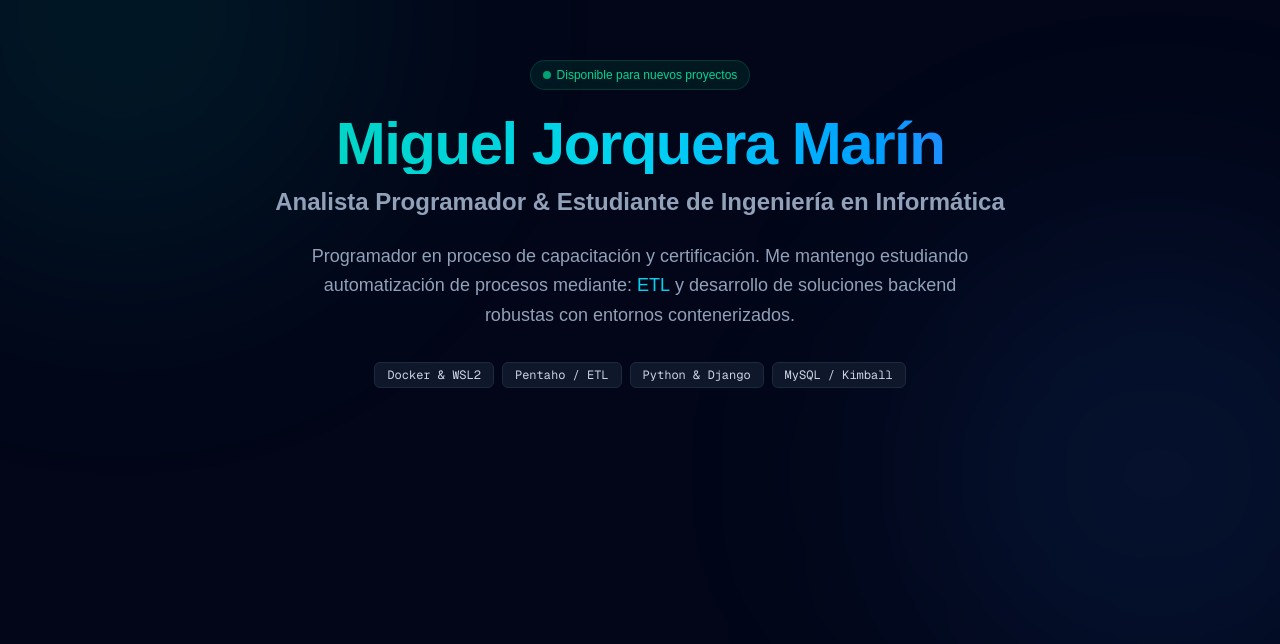
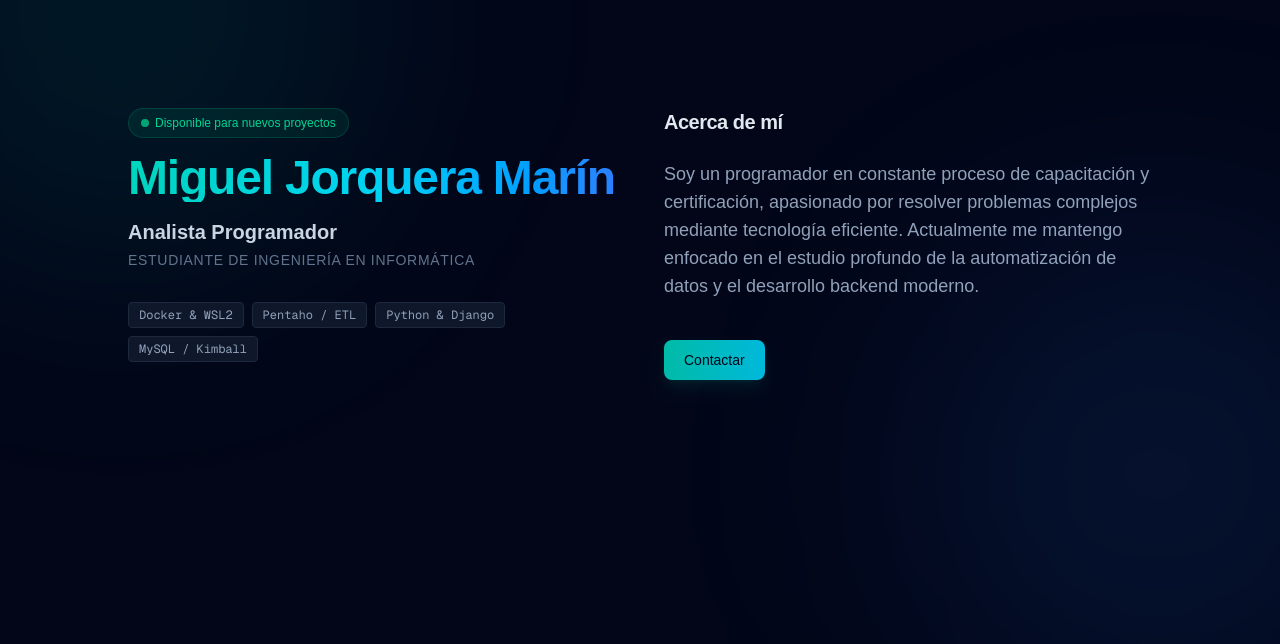
Before and after one commit to Mikhassdev/mi-cv-web, a Next.js app: page / in a window 1280 px wide. Shown: the part 156-800 px from the top of the page. Built offline with nearby package versions, Linux system fonts and the light colour scheme.

Commit message:
Tercer commit: Estructuración de datos y Acerca de mí

```diff
--- a/src/app/page.js
+++ b/src/app/page.js
@@ -1,43 +1,67 @@
 export default function Home() {
   return (
-    <main className="flex min-h-screen flex-col items-center justify-center bg-slate-950 text-slate-100 px-6 py-24 relative overflow-hidden">
+    <main className="flex min-h-screen bg-slate-950 text-slate-100 px-6 py-12 md:py-24 relative overflow-hidden justify-center items-center">
 
       {/* Efecto de luces de fondo (Glow) */}
       <div className="absolute top-[-10%] left-[-10%] w-[500px] h-[500px] bg-teal-500/10 rounded-full blur-[120px] pointer-events-none" />
       <div className="absolute bottom-[-10%] right-[-10%] w-[500px] h-[500px] bg-blue-500/10 rounded-full blur-[120px] pointer-events-none" />
 
-      {/* Contenedor Principal */}
-      <section className="max-w-3xl text-center z-10">
+      {/* Contenedor Principal en Sistema de Dos Columnas */}
+      <section className="max-w-5xl w-full z-10 grid grid-cols-1 md:grid-cols-2 gap-12 items-start">
+
+        {/* COLUMNA IZQUIERDA: Nombre, Carreras y Estado */}
+        <div className="flex flex-col space-y-4 md:sticky md:top-24">
 
           {/* Badge de disponibilidad */}
-        <span className="inline-flex items-center gap-1.5 px-3 py-1.5 rounded-full text-xs font-medium bg-emerald-500/10 text-emerald-400 border border-emerald-500/20 mb-6">
+          <span className="self-start inline-flex items-center gap-1.5 px-3 py-1.5 rounded-full text-xs font-medium bg-emerald-500/10 text-emerald-400 border border-emerald-500/20">
             <span className="w-2 h-2 rounded-full bg-emerald-400 animate-pulse" />
             Disponible para nuevos proyectos
           </span>
 
-        {/* Título Principal */}
-        <h1 className="text-4xl sm:text-6xl font-extrabold tracking-tight bg-clip-text text-transparent bg-gradient-to-r from-teal-400 via-cyan-400 to-blue-500">
+          {/* Título e Identidad */}
+          <h1 className="text-4xl sm:text-5xl font-extrabold tracking-tight bg-clip-text text-transparent bg-gradient-to-r from-teal-400 via-cyan-400 to-blue-500">
             Miguel Jorquera Marín
           </h1>
-        <h2 className="text-xl sm:text-2xl font-semibold mt-3 text-slate-400">
-          Analista Programador & Estudiante de Ingeniería en Informática
+
+          <div className="space-y-1">
+            <h2 className="text-lg sm:text-xl font-semibold text-slate-300">
+              Analista Programador
             </h2>
+            <p className="text-sm font-medium text-slate-500 uppercase tracking-wider">
+              Estudiante de Ingeniería en Informática
+            </p>
+          </div>
 
-        {/* Descripción Breve */}
-        <p className="mt-6 text-base sm:text-lg text-slate-400 leading-relaxed max-w-2xl mx-auto">
-          Programador en proceso de capacitación y certificación. Me mantengo estudiando automatización de procesos mediante: <strong className="text-cyan-400 font-medium">ETL</strong> y desarrollo de soluciones backend robustas con entornos contenerizados.
+          {/* Tags de Tecnologías Clave (Píldoras) */}
+          <div className="pt-4 flex flex-wrap gap-2">
+            <span className="px-2.5 py-1 bg-slate-900 border border-slate-800 rounded text-xs font-mono text-slate-400">Docker & WSL2</span>
+            <span className="px-2.5 py-1 bg-slate-900 border border-slate-800 rounded text-xs font-mono text-slate-400">Pentaho / ETL</span>
+            <span className="px-2.5 py-1 bg-slate-900 border border-slate-800 rounded text-xs font-mono text-slate-400">Python & Django</span>
+            <span className="px-2.5 py-1 bg-slate-900 border border-slate-800 rounded text-xs font-mono text-slate-400">MySQL / Kimball</span>
+          </div>
+        </div>
+
+        {/* COLUMNA DERECHA: Acerca de mí y contenido detallado */}
+        <div className="space-y-6 text-slate-400 border-t border-slate-900 pt-8 md:border-t-0 md:pt-0 leading-relaxed">
+
+          <h3 className="text-xl font-bold text-slate-200 tracking-tight">
+            Acerca de mí
+          </h3>
+
+          <p className="text-base sm:text-lg">
+            Soy un programador en constante proceso de capacitación y certificación, apasionado por resolver problemas complejos mediante tecnología eficiente. Actualmente me mantengo enfocado en el estudio profundo de la automatización de datos y el desarrollo backend moderno.
           </p>
 
-        {/* Tags de Tecnologías Clave (Píldoras) */}
-        <div className="mt-8 flex flex-wrap justify-center gap-2 max-w-xl mx-auto">
-          <span className="px-3 py-1 bg-slate-900 border border-slate-800 rounded-md text-xs font-mono text-slate-300">Docker & WSL2</span>
-          <span className="px-3 py-1 bg-slate-900 border border-slate-800 rounded-md text-xs font-mono text-slate-300">Pentaho / ETL</span>
-          <span className="px-3 py-1 bg-slate-900 border border-slate-800 rounded-md text-xs font-mono text-slate-300">Python & Django</span>
-          <span className="px-3 py-1 bg-slate-900 border border-slate-800 rounded-md text-xs font-mono text-slate-300">MySQL / Kimball</span>
+
+          {/* Botón de acción rápido alineado a la derecha */}
+          <div className="pt-4">
+            <a
+              href="#contacto"
+              className="inline-block px-5 py-2.5 rounded-lg font-medium bg-gradient-to-r from-teal-500 to-cyan-500 text-slate-950 hover:opacity-90 transition shadow-lg shadow-teal-500/10 text-sm"
+            >
+              Contactar
+            </a>
           </div>
-
-        {/* Botones de Acción */}
-        <div className="mt-10 flex flex-wrap justify-center gap-4">
 
         </div>
 
```
Lines whose indentation alone changed are shown as unchanged.
